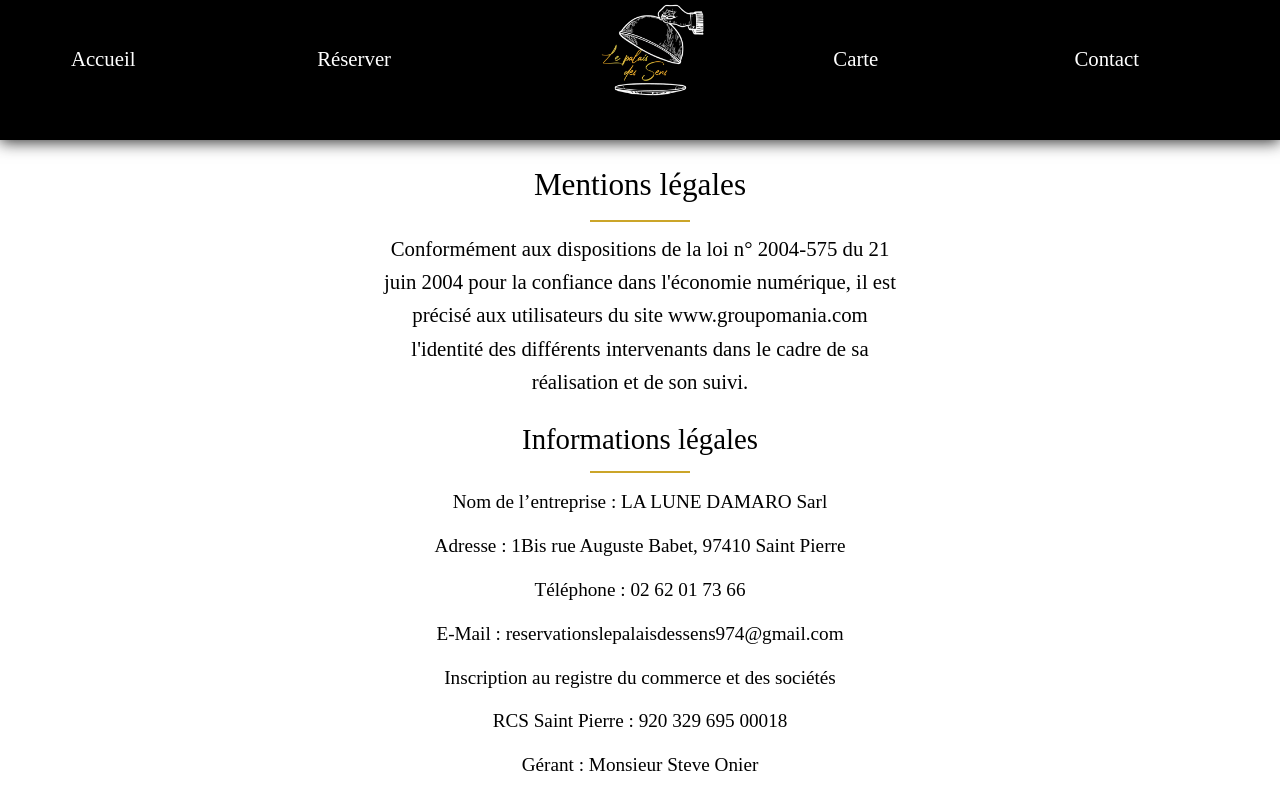
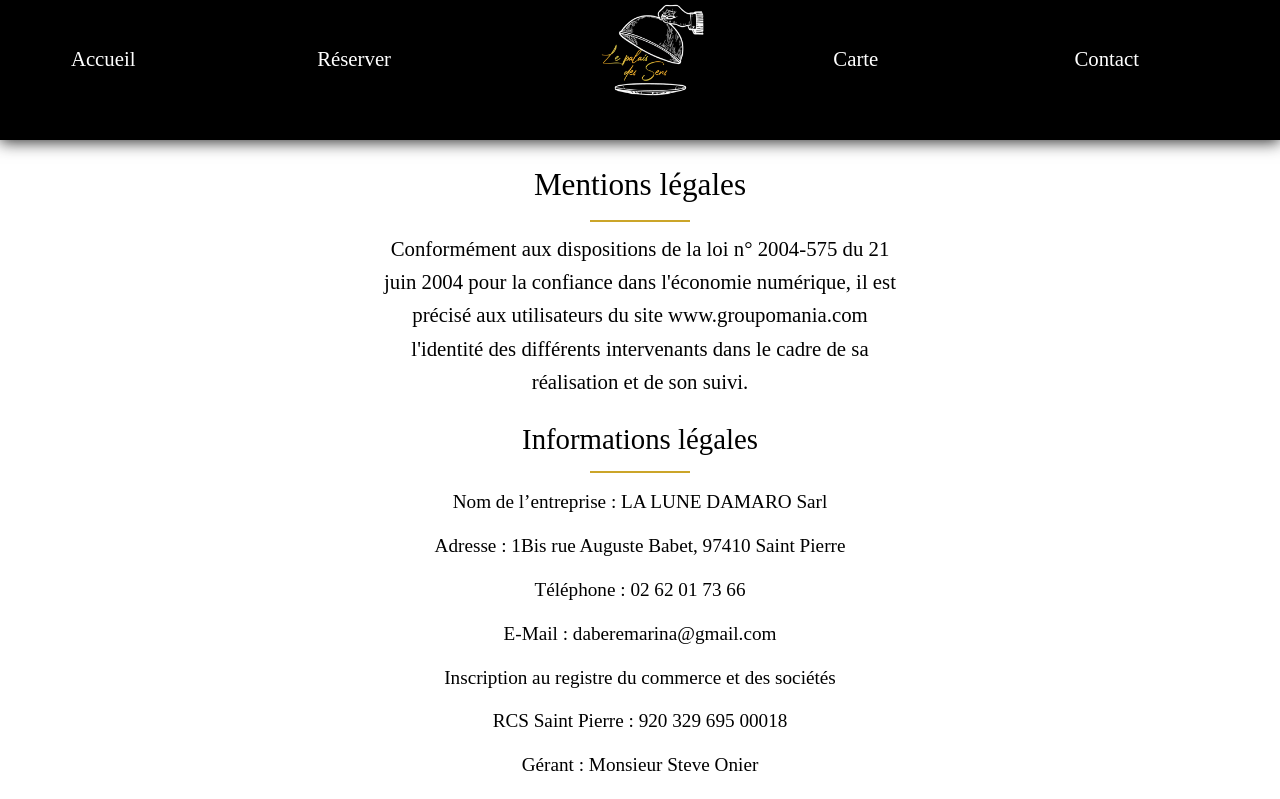
Before and after one commit to leonorine/palaisdessens, a Vue app: page /mentions-legales in a window 1280 px wide. Shown: the top 799 px of the page. Built offline with nearby package versions, Linux system fonts and the light colour scheme.

Commit message:
mail change

```diff
--- a/src/views/mentions.vue
+++ b/src/views/mentions.vue
@@ -11,7 +11,7 @@
             <p>Nom de l’entreprise : LA LUNE DAMARO Sarl</p>
             <p>Adresse : 1Bis rue Auguste Babet, 97410 Saint Pierre</p>
             <p>Téléphone : 02 62 01 73 66</p>
-            <p>E-Mail : reservationslepalaisdessens974@gmail.com</p>
+            <p>E-Mail : daberemarina@gmail.com</p>
             <p>Inscription au registre du commerce et des sociétés</p>
             <p>RCS Saint Pierre : 920 329 695 00018 </p>
             <p>Gérant : Monsieur Steve Onier</p>
```
